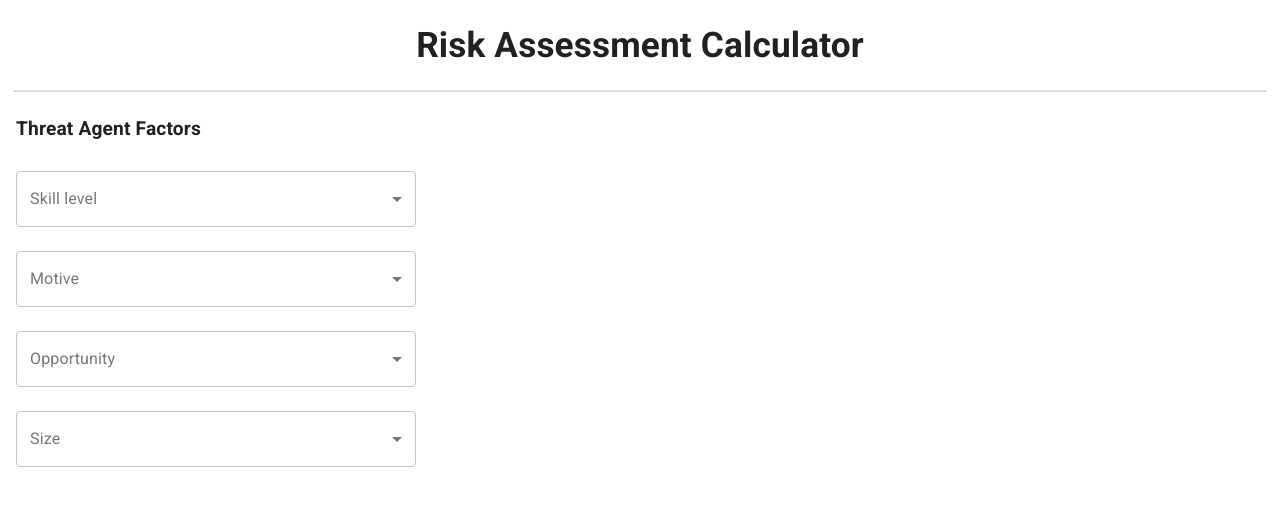
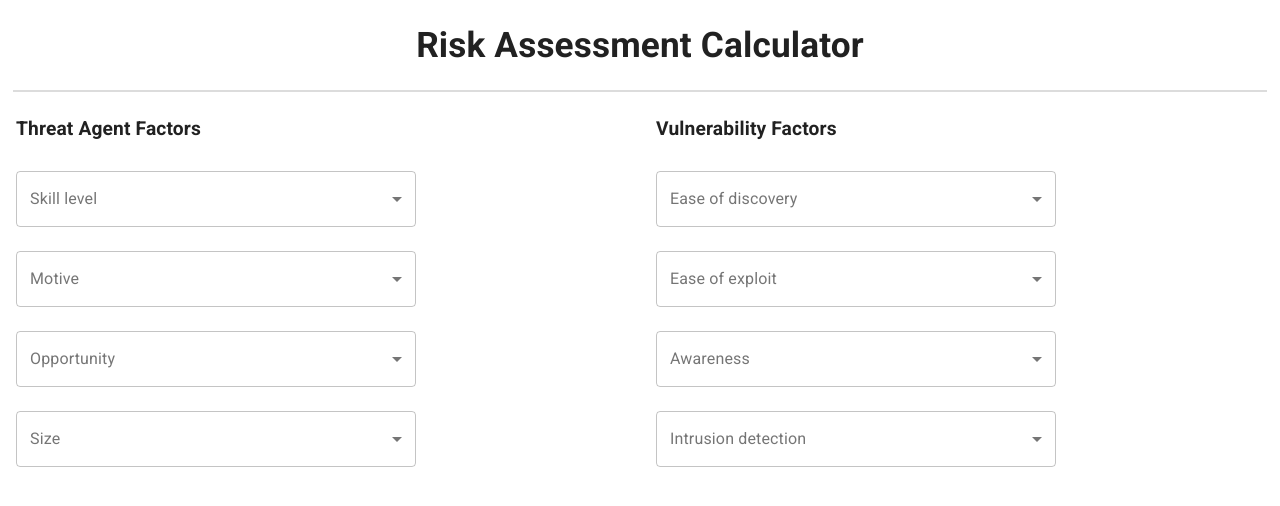
Before and after one commit to rajasoun/tdd-ts-jest-risk-calculator, a Next.js app: page / in a window 1280 px wide. Shown: the top 506 px of the page. Built offline with nearby package versions, Linux system fonts and the light colour scheme.

Commit message:
UI update

```diff
--- a/src/component/select.tsx
+++ b/src/component/select.tsx
@@ -25,16 +25,19 @@ const SelectDropDown = (props: any) => {
     //   vector.find((data: any) => data[removeSpace[0]] = parseInt(removeSpace[1]))
     // }
 
-
     const handleChange = (event:  React.ChangeEvent<{ name?: string | undefined; value: unknown; }>) => {
-        setDropDownData(event.target.value as string)
+        setDropDownData(event.target.value as number)
         if (typeof window != "undefined" && !localStorage.getItem("vector")){
             localStorage.setItem("vector", JSON.stringify(
                 [
                     {id: "TAF_SL", value: 1},
                     {id: "TAF_M", value: 1},
                     {id: "TAF_O", value: 0},
-                    {id: "TAF_S", value: 2}
+                    {id: "TAF_S", value: 2},
+                    {id: "VF_ED", value: 1},
+                    {id: "VF_EE", value: 1},
+                    {id: "VF_A", value: 1},
+                    {id: "VF_ID", value: 2}
                 ])
             )
         }
@@ -43,13 +46,23 @@ const SelectDropDown = (props: any) => {
             vector.find((obj: any) => obj.id === event.target.name).value =
             (event.target.value).split(":")[1];
             localStorage.setItem("vector", JSON.stringify(vector))
+            const vectorToString = Risk.vectorToString(vector)
+            console.log(vectorToString);
+            const risk = Risk.stringToVector(vectorToString)
+            console.log(risk);
+            const likelihood = Risk.calculateAverage(risk.slice(0, 8));
+            console.log(likelihood);
+            const likelihoodLabel = Risk.rate(Number(likelihood));
+            console.log(likelihoodLabel);
+            const impact = Risk.calculateAverage(risk.slice(8, 16));
+            console.log(impact);
+            const impactLabel = Risk.rate(Number(impact));
+            console.log(impactLabel);
         }
 
 
-        // const risk = Risk.stringToVector(`(SL:1/M:1/O:0/S:2/ED:1/EE:1/A:1/ID:2/LC:2/LI:1/LAV:1/LAC:1/FD:1/RD:1/NC:2/PV:3)`)
-        // console.log(risk);
-        // const likelihood = Risk.calculateAverage(risk.slice(0, 8));
-        // console.log(likelihood);
+
+
     };
 
     return (
--- a/src/data/risk-calculator.json
+++ b/src/data/risk-calculator.json
@@ -100,6 +100,107 @@
                     ]
                 }
             ]
+        },
+        {
+            "title": "Vulnerability Factors",
+            "select": [
+                {
+                    "name": "Ease of discovery",
+                    "id": "VF_ED",
+                    "options": [
+                        {
+                            "name" : "Practically impossible",
+                            "value" : 1
+                        },
+                        {
+                            "name" : "Difficult",
+                            "value" : 3
+                        },
+                        {
+                            "name" : "Easy",
+                            "value" : 7
+                        },
+                        {
+                            "name" : "Automated tools available",
+                            "value" : 9
+                        }
+                    ]
+                },
+                {
+                    "name": "Ease of exploit",
+                    "id": "VF_EE",
+                    "options": [
+                        {
+                            "name" : "Theoretical",
+                            "value" : 1
+                        },
+                        {
+                            "name" : "Difficult",
+                            "value" : 3
+                        },
+                        {
+                            "name" : "Easy",
+                            "value" : 5
+                        },
+                        {
+                            "name" : "Automated tools available",
+                            "value" : 9
+                        }
+                    ]
+                },
+                {
+                    "name": "Awareness",
+                    "id": "VF_A",
+                    "options": [
+                        {
+                            "name" : "Unknown",
+                            "value" : 1
+                        },
+                        {
+                            "name" : "Hidden",
+                            "value" : 4
+                        },
+                        {
+                            "name" : "Obvious",
+                            "value" : 6
+                        },
+                        {
+                            "name" : "Public knowledge",
+                            "value" : 9
+                        }
+                    ]
+                },
+                {
+                    "name": "Intrusion detection",
+                    "id": "VF_ID",
+                    "options": [
+                        {
+                            "name" : "Developers",
+                            "value" : 2
+                        },
+                        {
+                            "name" : "System administrators",
+                            "value" : 2
+                        },
+                        {
+                            "name" : "Intranet users",
+                            "value" : 4
+                        },
+                        {
+                            "name" : "Partners",
+                            "value" : 5
+                        },
+                        {
+                            "name" : "Authenticated users",
+                            "value" : 6
+                        },
+                        {
+                            "name" : "Anonymous Internet users",
+                            "value" : 9
+                        }
+                    ]
+                }
+            ]
         }
     ]
 }
--- a/src/risk.ts
+++ b/src/risk.ts
@@ -18,9 +18,9 @@ class Risk {
    */
   vectorToString(vector: Array<ThreatVector>): string {
     // remove brackets
-    let result = '(' + vector[0].name + ":" + vector[0].value
+    let result = '(' + vector[0].id + ":" + vector[0].value
     for (let i = 1; i < vector.length; i++) {
-      result += '/' + vector[i].name + ':' + vector[i].value
+      result += '/' + vector[i].id + ':' + vector[i].value
     }
     result += ')';
     return result;
```
